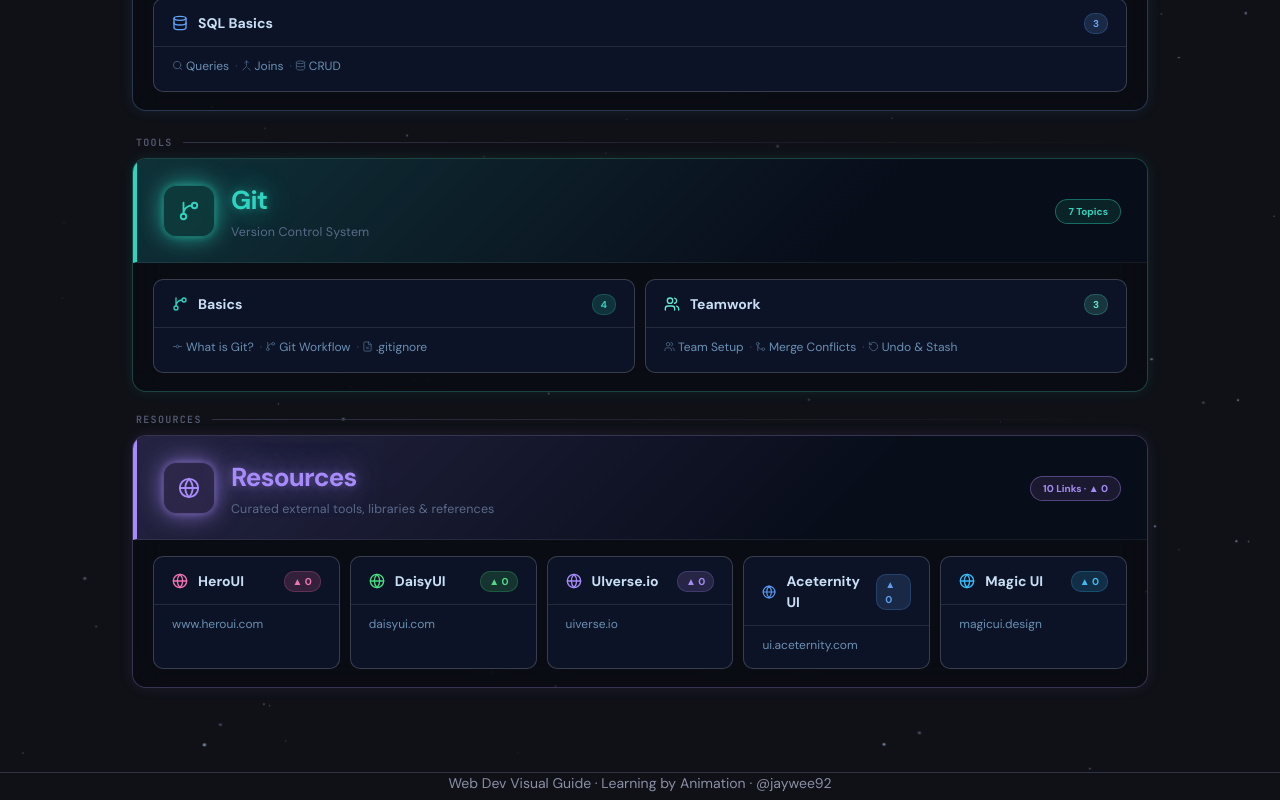
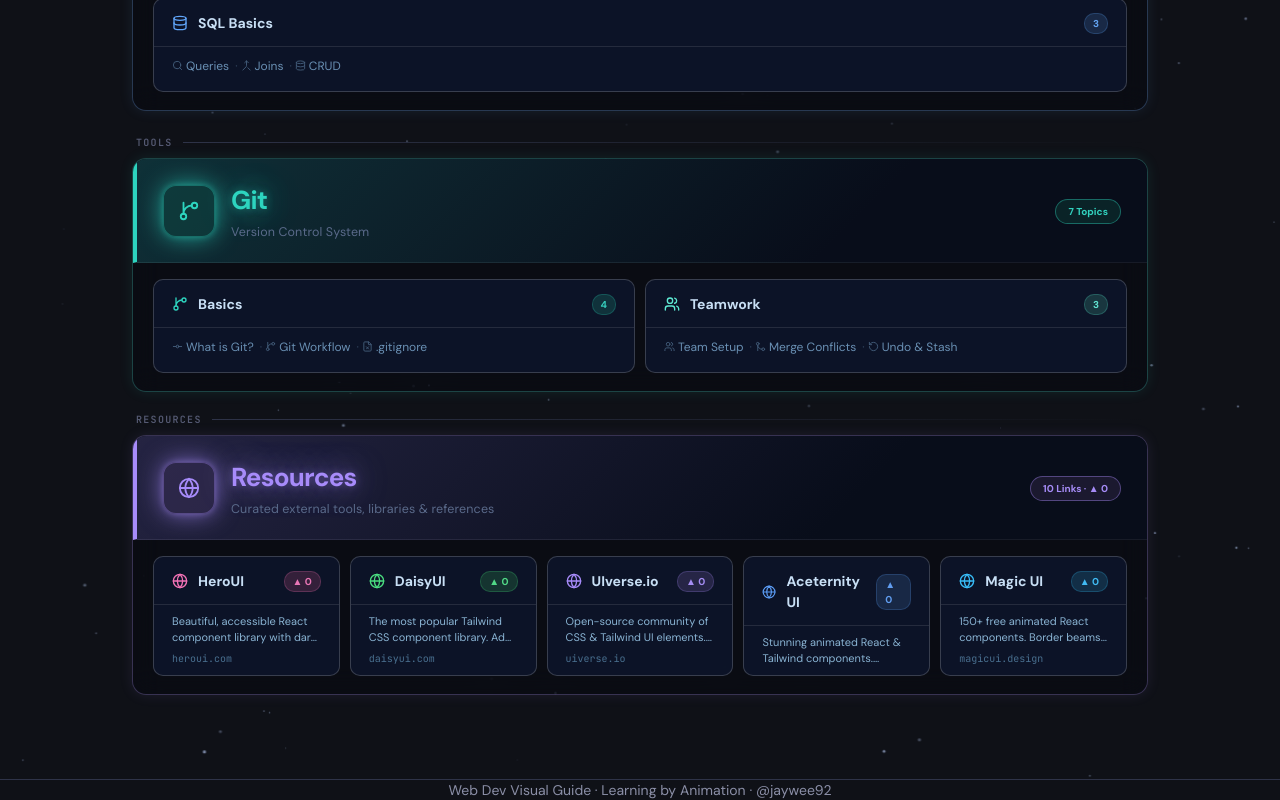
Before and after one commit to jaywee92/web-dev-guide, a React (Vite) app: page /#/ in a window 1280 px wide. Shown: the part 2367-3167 px from the top of the page. Built offline with nearby package versions, Linux system fonts and the light colour scheme; no server answers; the database is empty.

Commit message:
feat: add description + domain to home resource cards, uniform height

```diff
--- a/src/lib/getHost.ts
+++ b/src/lib/getHost.ts
@@ -1,3 +1,3 @@
 export function getHost(url: string): string {
-  try { return new URL(url).host } catch { return url }
+  try { return new URL(url).host.replace(/^www\./, '') } catch { return url }
 }
--- a/src/pages/Home/CategoryGrid.tsx
+++ b/src/pages/Home/CategoryGrid.tsx
@@ -240,15 +240,23 @@ function ResourcesSection({ globalIndex, galaxyRef, trailRef }: {
           <div
             key={r.id}
             className="subcat"
-            style={{ '--sc': r.color } as CSSProperties}
+            style={{ '--sc': r.color, display: 'flex', flexDirection: 'column', height: 120 } as CSSProperties}
           >
             <div className="subcat-top">
               <Globe size={16} color={r.color} />
               <span className="subcat-label">{r.name}</span>
               <span className="subcat-cnt">▲ {votes[r.id] ?? 0}</span>
             </div>
-            <div className="subcat-topics">
-              {getHost(r.url)}
+            <div className="subcat-topics" style={{ flex: 1, display: 'flex', flexDirection: 'column', justifyContent: 'space-between', gap: 4 }}>
+              <span style={{
+                display: '-webkit-box', WebkitLineClamp: 2, WebkitBoxOrient: 'vertical',
+                overflow: 'hidden', lineHeight: 1.45, fontSize: 11, color: '#8ab4d4',
+              }}>
+                {r.description}
+              </span>
+              <span style={{ fontSize: 10, fontFamily: 'var(--font-mono)', color: '#4a7090' }}>
+                {getHost(r.url)}
+              </span>
             </div>
           </div>
         ))}
```
